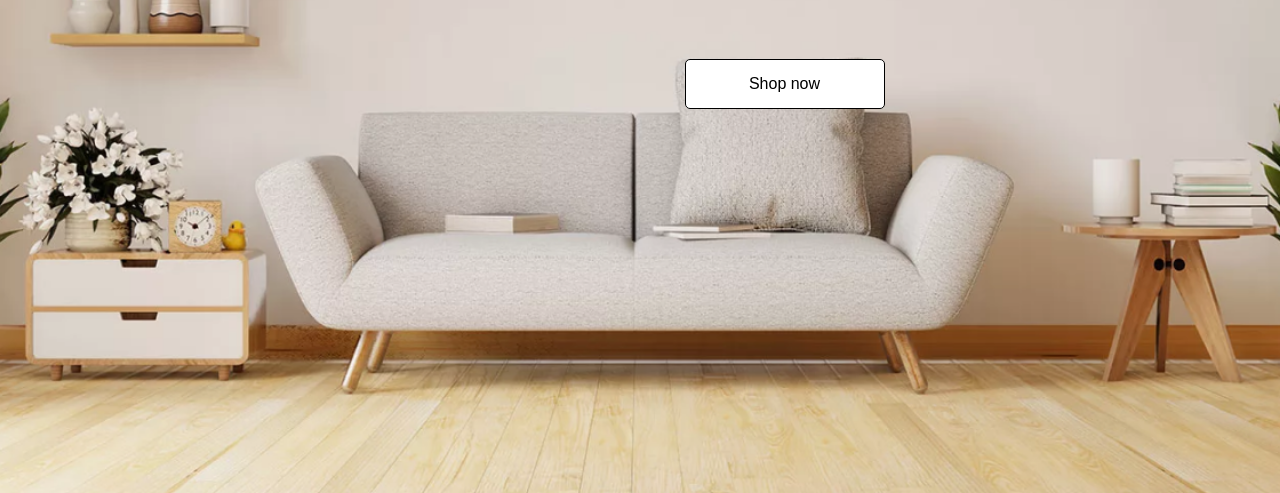
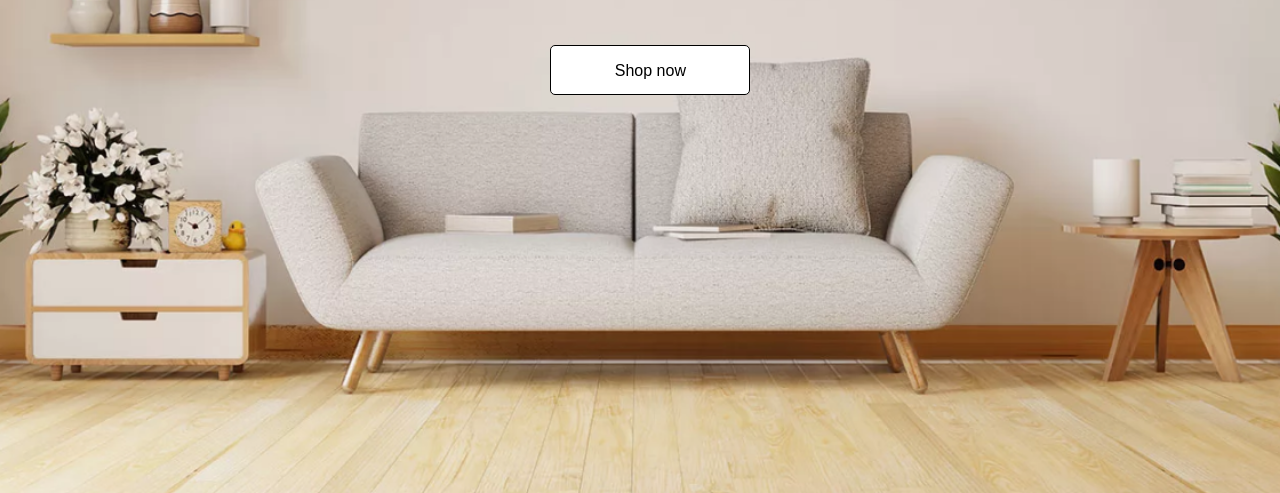
Before and after one commit to logos-fe/homework-5, a plain HTML site: page index.html in a window 1280 px wide. Shown: the part 307-800 px from the top of the page. Drawn offline with Linux system fonts and the light colour scheme.

Commit message:
second com

```diff
--- a/css/main.css
+++ b/css/main.css
@@ -146,8 +146,9 @@ p{
     border-radius: 5px;
     font-size: 16px;
 line-height: 19px;
-margin-left: 684.5px;
-margin-top: 61.5px;
+position: relative;
+left: 43%;
+top: 6%;
 transition: 1s;
 cursor: pointer;
 }
```
